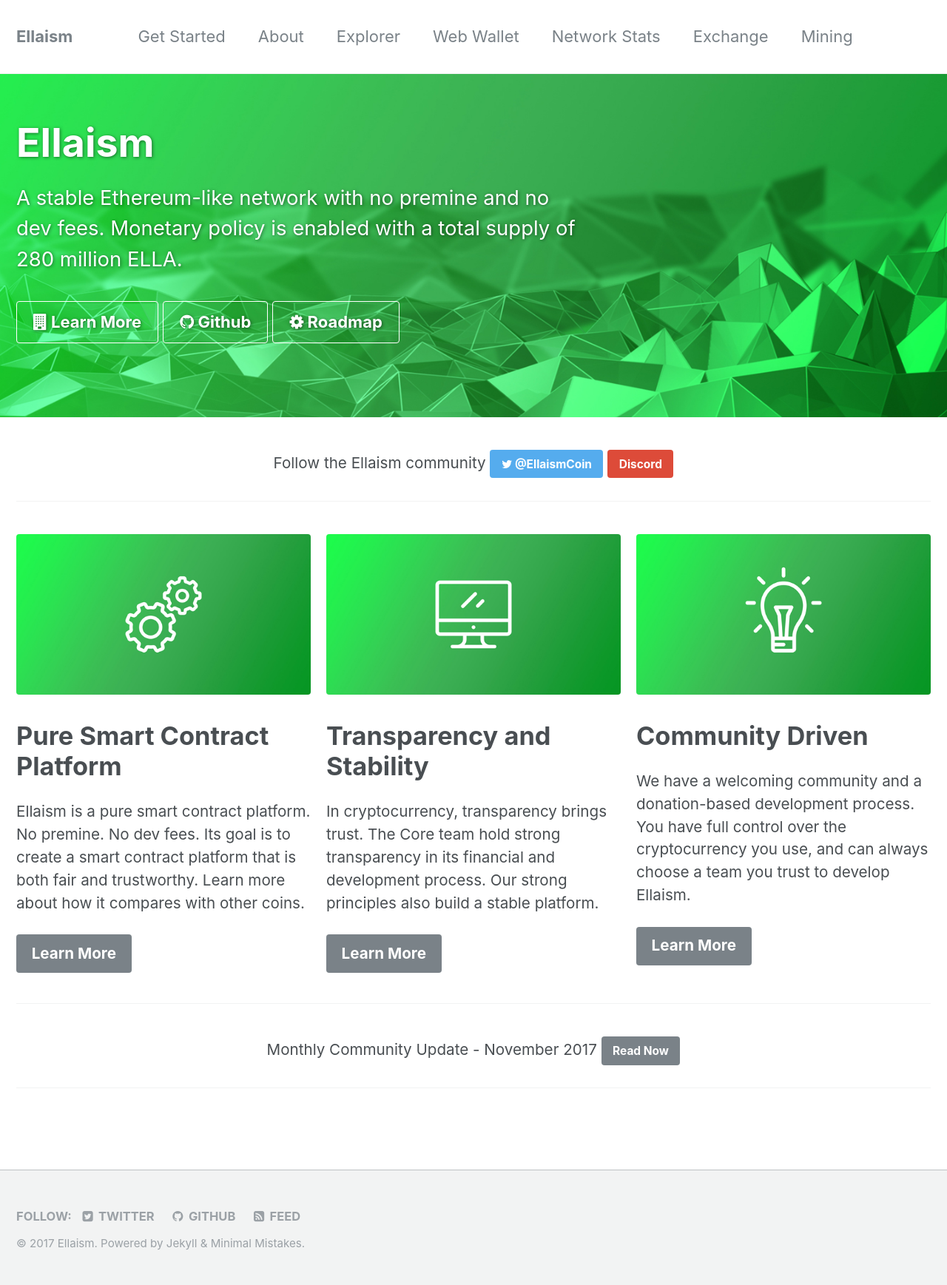
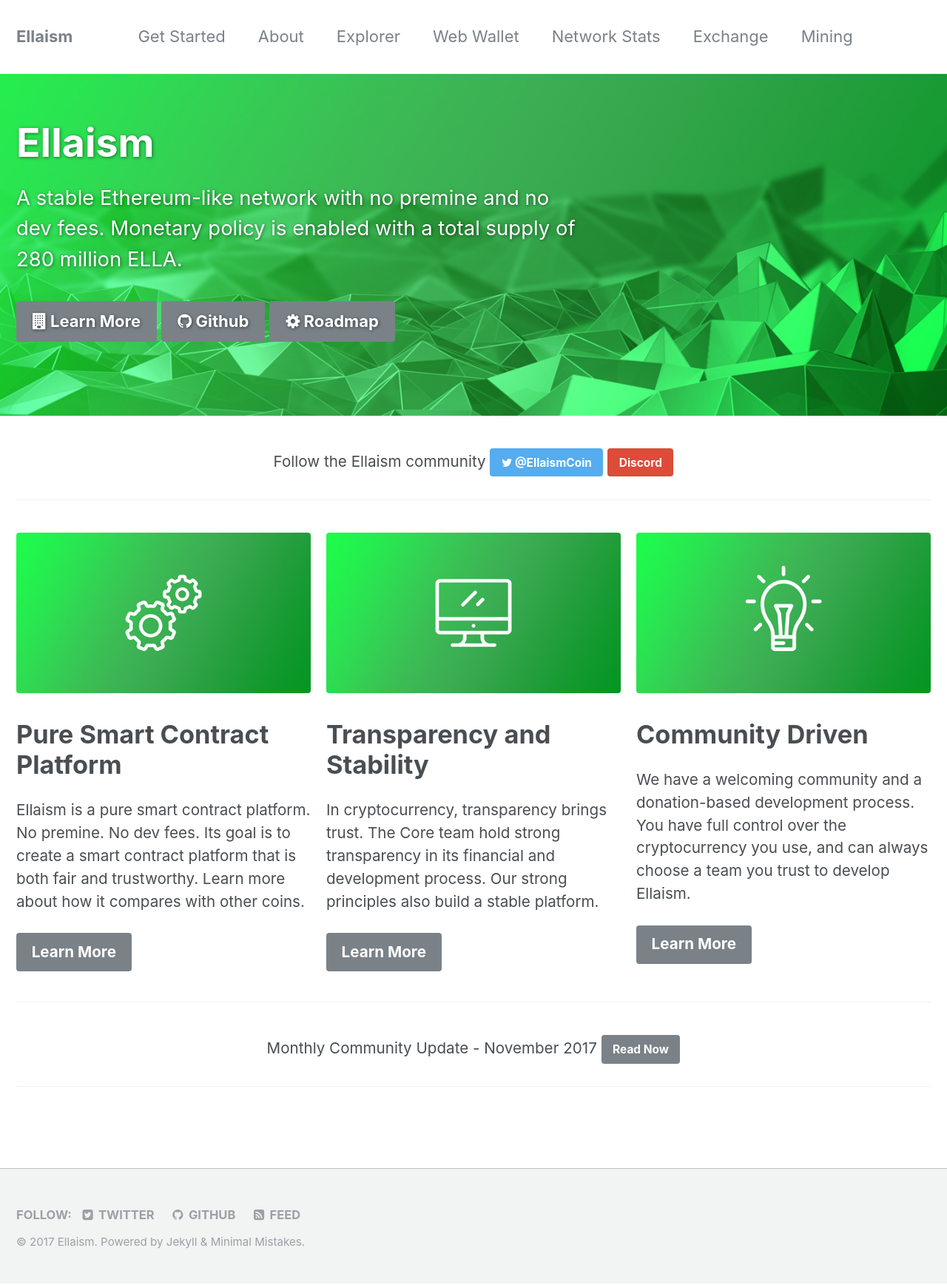
Before and after one commit to ellaism/ellaism.org, a Jekyll site: the page built from _pages/home.md, in a window 1280 px wide. Shown: the whole page at 74% size. Built offline with Jekyll 4.4.1, drawn with Linux system fonts in a browser that asks for light colours.

Commit message:
Use btn-light instead of borderonly version

```diff
--- a/_includes/page__hero.html
+++ b/_includes/page__hero.html
@@ -43,7 +43,7 @@
         <p class="page__meta"><i class="fa fa-clock-o" aria-hidden="true"></i> {% include read-time.html %}</p>
       {% endif %}
       {% if page.header.cta_url %}
-        <p><a href="{{ cta_path }}" class="btn btn--light-outline btn--large">{{ page.header.cta_label | default: site.data.ui-text[site.locale].more_label | default: "Learn More" }}</a></p>
+        <p><a href="{{ cta_path }}" class="btn btn--light btn--large">{{ page.header.cta_label | default: site.data.ui-text[site.locale].more_label | default: "Learn More" }}</a></p>
       {% endif %}
       {% if page.header.ctas %}
         <p>
@@ -53,7 +53,7 @@
           {% else %}
             {% capture cta_path %}{{ cta.cta_url | prepend: base_path }}{% endcapture %}
           {% endif %}
-          <a href="{{ cta_path }}" class="btn btn--light-outline btn--large">{{ cta.cta_label | default: site.data.ui-text[site.locale].more_label | default: "Learn More" }}</a>
+          <a href="{{ cta_path }}" class="btn btn--light btn--large">{{ cta.cta_label | default: site.data.ui-text[site.locale].more_label | default: "Learn More" }}</a>
         {% endfor %}
         </p>
       {% endif %}
```
